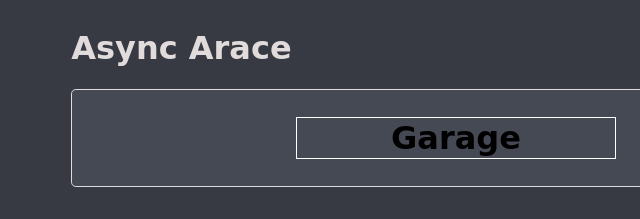
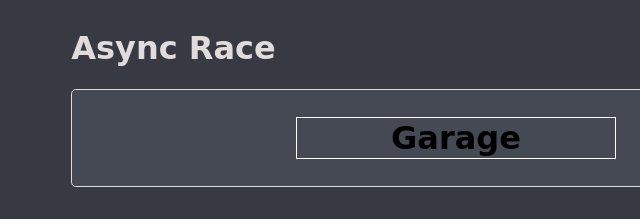
Before and after one commit to AleksandraMackiewicz/async_arace, a website with bundled scripts: page async_arace_task/index.html in a window 1280 px wide. Shown: the top 219 px of the page, 0-640 px from the left. Built offline with nearby package versions, Linux system fonts and the light colour scheme; files whose address does not match are found by name; a web font is replaced by a local one.

Commit message:
fix: async_race name

```diff
--- a/async_arace_task/index.html
+++ b/async_arace_task/index.html
@@ -16,6 +16,6 @@
 <link href="https://fonts.googleapis.com/css2?family=MuseoModerno:ital,wght@0,100;1,400&display=swap" rel="stylesheet">
 </head>
 <body>
-    <div class="main"><h1 class="h1">Async Arace</h1></div>
+    <div class="main"><h1 class="h1">Async Race</h1></div>
 </body>
 </html>
```
